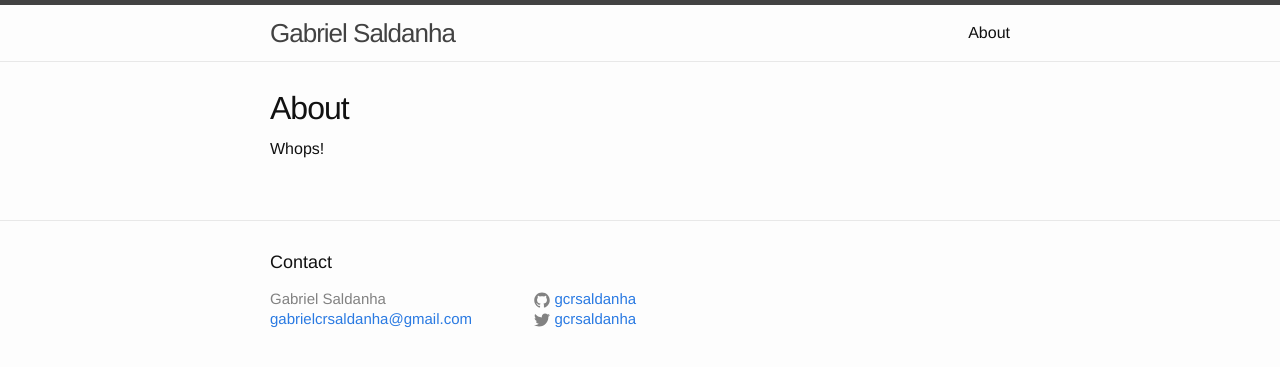
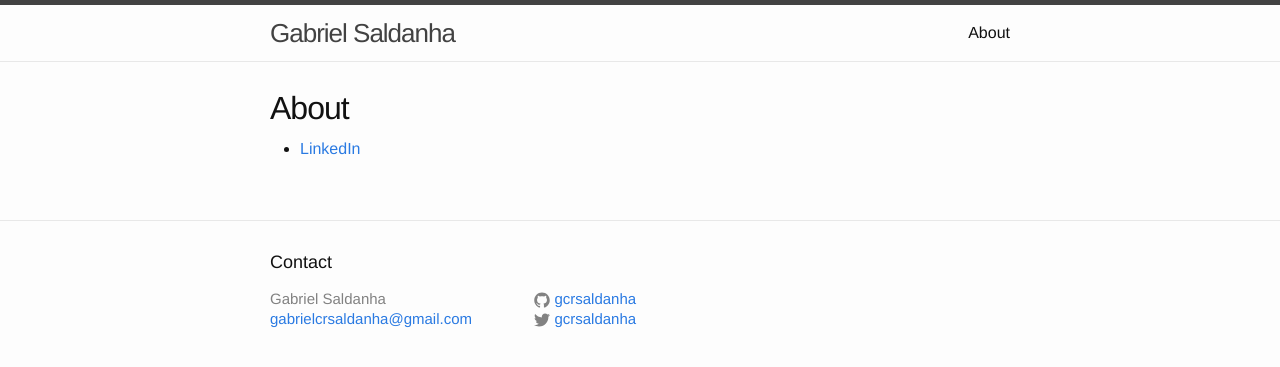
Before and after one commit to gcrsaldanha/gcrsaldanha.github.io, a Jekyll site: the page built from about.md, in a window 1280 px wide. Shown: the top 367 px of the page. Built offline with Jekyll 4.4.1, drawn with Linux system fonts in a browser that asks for light colours.

Commit message:
Update about.md

```diff
--- a/about.md
+++ b/about.md
@@ -4,4 +4,4 @@ title: About
 permalink: /about/
 ---
 
-Whops!
+* [LinkedIn](https://www.linkedin.com/in/gcrsaldanha/?locale=en_US)
```
